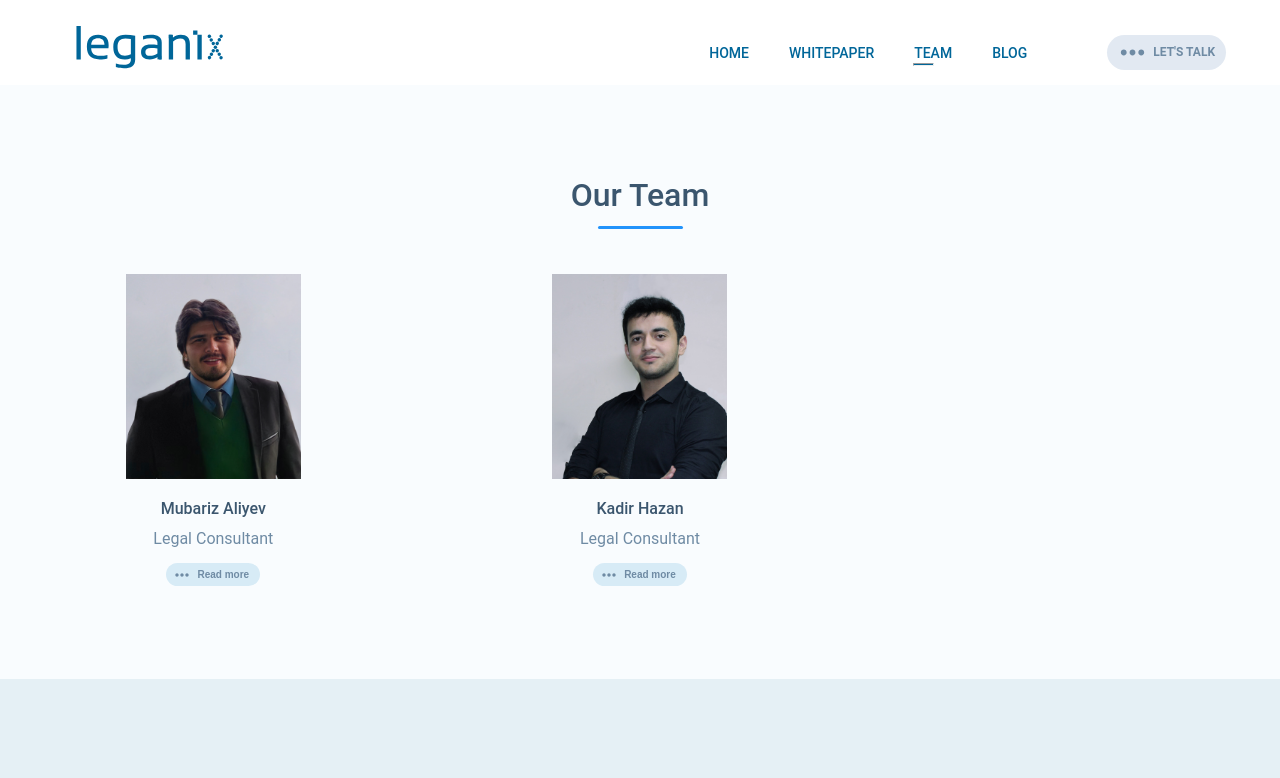
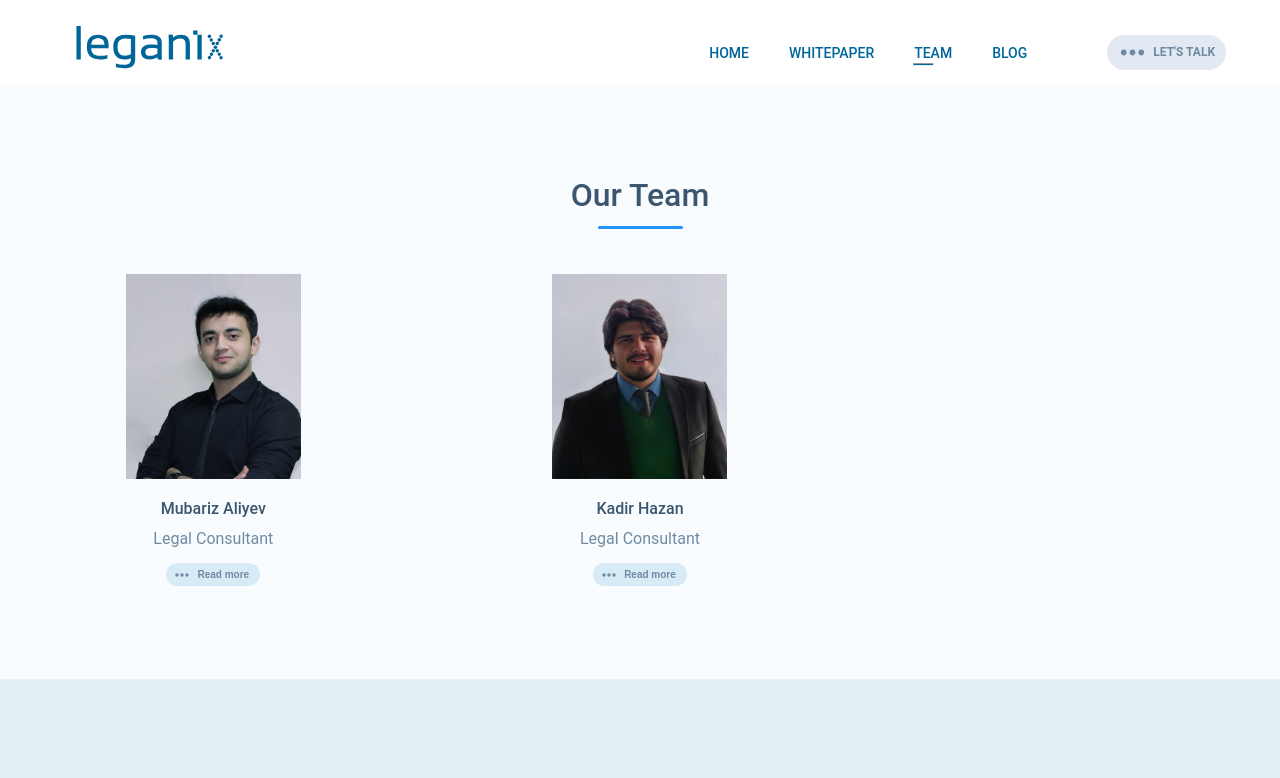
Before and after one commit to safiullah7/legan, a React (Create React App) app in the folder client/: page /team in a window 1280 px wide. Shown: the top 778 px of the page. Built offline with nearby package versions, Linux system fonts and the light colour scheme; no server answers.

Commit message:
team images swap

```diff
--- a/client/src/features/team/team.slice.ts
+++ b/client/src/features/team/team.slice.ts
@@ -8,7 +8,7 @@ const initialState: ITeam = {
     {
         name: 'Mubariz Aliyev',
         id: '2',
-        imgURL: '/team_1.jpg',
+        imgURL: '/team_2.jpg',
         title: 'Legal Consultant',
         Description: `<p>
                                 Mubariz Aliyev is a consultant specializing in the field of information technology law. He has worked at law firms across different countries and has advised clients on a wide range of legal issues including data protection & GDPR, intellectual property, blockchain, international tech contracts, and software licensing.
@@ -57,7 +57,7 @@ const initialState: ITeam = {
     {
         name: 'Kadir Hazan',
         id: '3',
-        imgURL: '/team_2.jpg',
+        imgURL: '/team_1.jpg',
         title: 'Legal Consultant',
         Description: `<p>
                                Kadir Hazan is a legal consultant specializing in data protection law, corporate and tax law. He completed his Master of International and Comparative Law in French and English languages at the University of Lausanne, Switzerland, and worked as a legal consultant for a law firm in Turkey for a year. Subsequently, he worked in countries such as Mauritius, France, and Morocco as a human resources and legal affairs manager in an international tourism company for 3 years.
```
